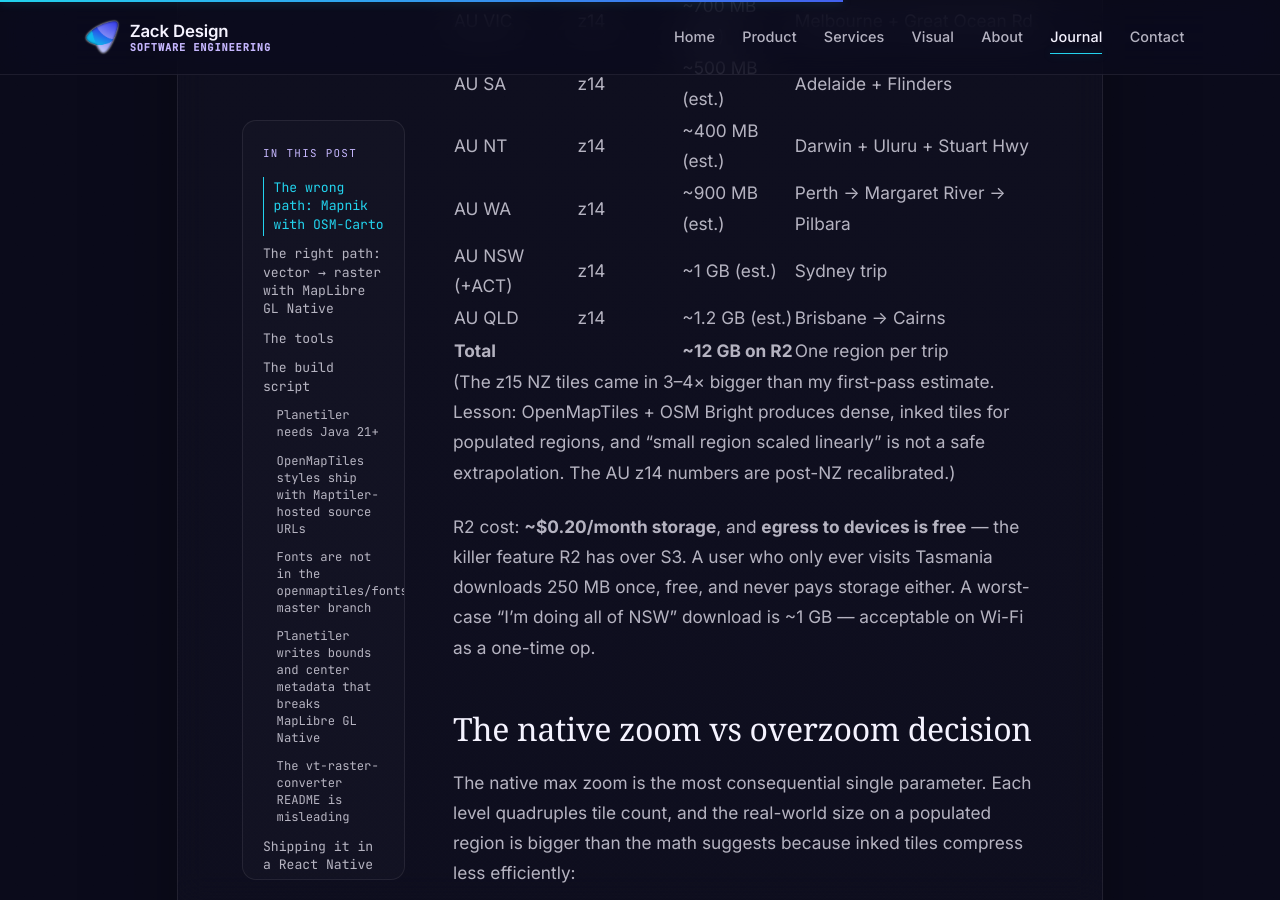
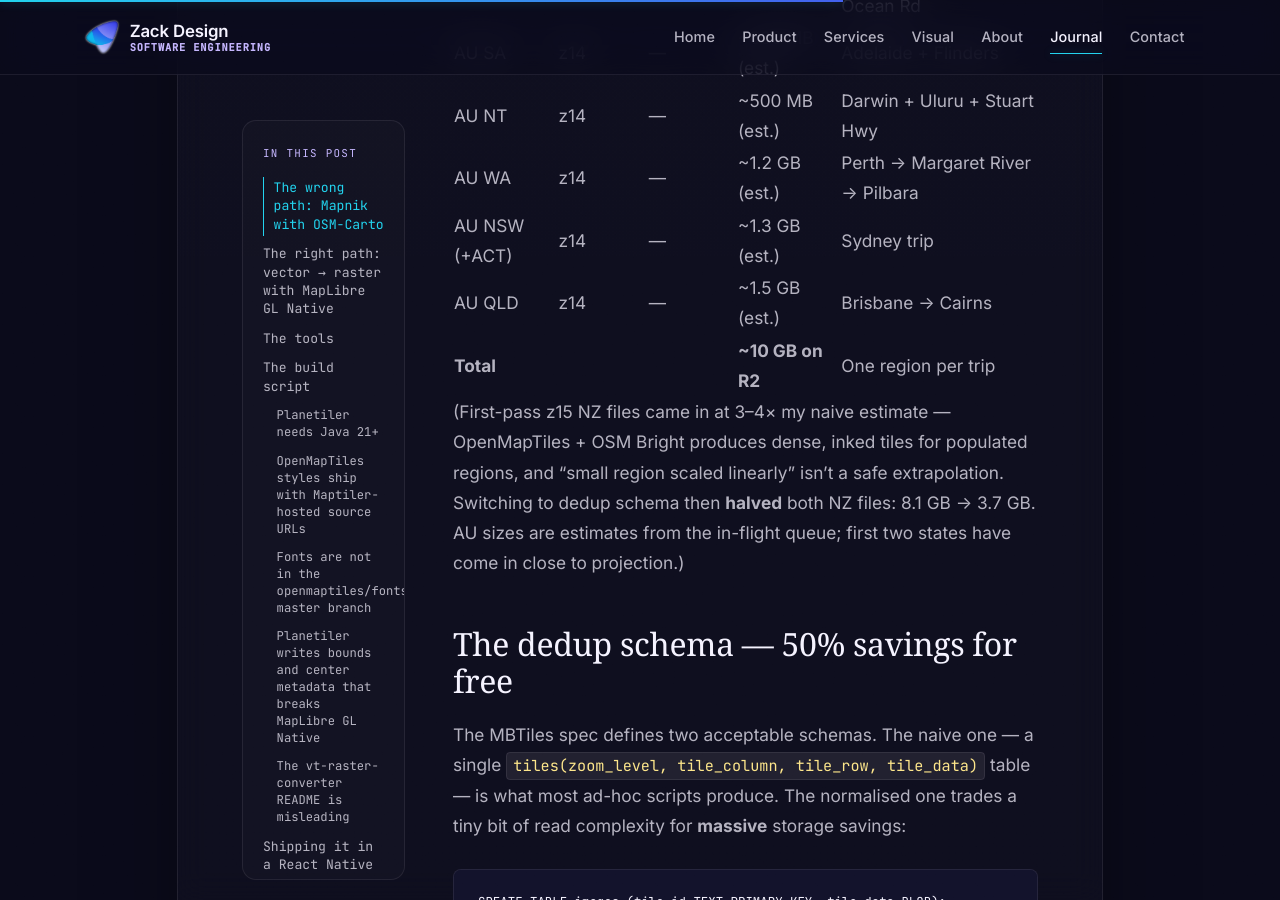
Before and after one commit to zackdesign/zackdesign.github.io, a Jekyll site: the page built from _posts/2026-05-28-offline-maps-vector-raster-mbtiles.md, in a window 1280 px wide and 900 px high, scrolled down 8644 px. Built offline with Jekyll 4.4.1, drawn with Linux system fonts in a browser that asks for light colours; some web fonts are replaced; some of the changed text lies outside the part shown.

Commit message:
docs: add MBTiles dedup schema section with NZ measured savings
NZ post-dedup numbers came in dramatically lower than expected — North
3.9 GB -> 1.9 GB (51%), South 4.2 GB -> 1.8 GB (57%, 71.8% tile dedup
rate). The normalised images+map schema with sha1-based tile_id is the
canonical MBTiles dedup pattern and the savings are larger than any
other optimisation in the pipeline.

Co-Authored-By: Claude Opus 4.7 (1M context) <noreply@anthropic.com>

````diff
--- a/_posts/2026-05-28-offline-maps-vector-raster-mbtiles.md
+++ b/_posts/2026-05-28-offline-maps-vector-raster-mbtiles.md
@@ -179,33 +179,59 @@ Two practical insights drove the file layout:
 
 I shipped NZ at z15 (full Apple-Maps-style detail: trail heads, suburb names, motorway shields) and AU at z14 with overzoom (one zoom level lower native + the patch stretches z14 tiles for higher display zooms). The asymmetry is deliberate — NZ is small enough that z15 doesn't blow up storage; AU is so big that z14 is a 4× saving across an entire continent, and Australian campervan users mostly need road navigation rather than dense urban POI detail.
 
-| Region | Native max-z | Real size | Real users download |
-|---|---|---|---|
-| NZ North | z15 | **3.5 GB** | "I'm doing North Island" |
-| NZ South | z15 | ~3 GB (est.) | "I'm doing South Island" |
-| AU TAS | z14 | ~250 MB (est.) | Tasmania loop |
-| AU VIC | z14 | ~700 MB (est.) | Melbourne + Great Ocean Rd |
-| AU SA  | z14 | ~500 MB (est.) | Adelaide + Flinders |
-| AU NT  | z14 | ~400 MB (est.) | Darwin + Uluru + Stuart Hwy |
-| AU WA  | z14 | ~900 MB (est.) | Perth → Margaret River → Pilbara |
-| AU NSW (+ACT) | z14 | ~1 GB (est.) | Sydney trip |
-| AU QLD | z14 | ~1.2 GB (est.) | Brisbane → Cairns |
-| **Total** | | **~12 GB on R2** | One region per trip |
+| Region | Native max-z | Flat schema | Dedup schema | Real users download |
+|---|---|---|---|---|
+| NZ North | z15 | 3.9 GB | **1.9 GB** | "I'm doing North Island" |
+| NZ South | z15 | 4.2 GB | **1.8 GB** | "I'm doing South Island" |
+| AU TAS | z14 | — | 376 MB | Tasmania loop |
+| AU VIC | z14 | — | 964 MB | Melbourne + Great Ocean Rd |
+| AU SA  | z14 | — | ~600 MB (est.) | Adelaide + Flinders |
+| AU NT  | z14 | — | ~500 MB (est.) | Darwin + Uluru + Stuart Hwy |
+| AU WA  | z14 | — | ~1.2 GB (est.) | Perth → Margaret River → Pilbara |
+| AU NSW (+ACT) | z14 | — | ~1.3 GB (est.) | Sydney trip |
+| AU QLD | z14 | — | ~1.5 GB (est.) | Brisbane → Cairns |
+| **Total** | | | **~10 GB on R2** | One region per trip |
 
-(The z15 NZ tiles came in 3–4× bigger than my first-pass estimate. Lesson: OpenMapTiles + OSM Bright produces dense, inked tiles for populated regions, and "small region scaled linearly" is not a safe extrapolation. The AU z14 numbers are post-NZ recalibrated.)
+(First-pass z15 NZ files came in at 3–4× my naive estimate — OpenMapTiles + OSM Bright produces dense, inked tiles for populated regions, and "small region scaled linearly" isn't a safe extrapolation. Switching to dedup schema then **halved** both NZ files: 8.1 GB → 3.7 GB. AU sizes are estimates from the in-flight queue; first two states have come in close to projection.)
 
-R2 cost: **~$0.20/month storage**, and **egress to devices is free** — the killer feature R2 has over S3. A user who only ever visits Tasmania downloads 250 MB once, free, and never pays storage either. A worst-case "I'm doing all of NSW" download is ~1 GB — acceptable on Wi-Fi as a one-time op.
+## The dedup schema — 50% savings for free
+
+The MBTiles spec defines two acceptable schemas. The naive one — a single `tiles(zoom_level, tile_column, tile_row, tile_data)` table — is what most ad-hoc scripts produce. The normalised one trades a tiny bit of read complexity for **massive** storage savings:
+
+```sql
+CREATE TABLE images (tile_id TEXT PRIMARY KEY, tile_data BLOB);
+CREATE TABLE map (zoom_level, tile_column, tile_row, tile_id);
+CREATE UNIQUE INDEX map_index ON map (zoom_level, tile_column, tile_row);
+CREATE VIEW tiles AS
+  SELECT map.zoom_level, map.tile_column, map.tile_row, images.tile_data
+  FROM map JOIN images ON images.tile_id = map.tile_id;
+```
+
+`tile_id` is `sha1(tile_data)`. Identical tiles — every "pure ocean" tile, every patch of empty desert at mid-zoom, every uniform Southern Alps slope at z15 — collapse to one row in `images`, with many rows in `map` pointing at the same tile_id.
+
+The `tiles` VIEW makes this completely transparent to consumers. Any `SELECT tile_data FROM tiles WHERE zoom_level=? AND tile_column=? AND tile_row=?` works identically against either schema.
+
+The measured impact on NZ:
+
+- **nz-north**: 716,859 tiles → 1.9 GB on disk (51% saving)
+- **nz-south**: 859,891 tiles → 242,217 unique blobs (**71.8% tile dedup rate**), 1.8 GB on disk (57% saving)
+
+Why so high? A region the size of New Zealand has *enormous* repetition at mid-zooms — endless ocean tiles, identical bush-cover tiles in the Fiordland interior, hundreds of identical "purple Southern Alps shading" tiles. Dense urban tiles (Auckland CBD) are all unique and don't dedup, but they're a small fraction of any region's total tile count.
+
+Hashing every tile during pack adds CPU but it's microseconds per tile — invisible compared to the actual rendering time. Reading via the VIEW adds one indexed JOIN which doesn't measurably affect tile-fetch latency on mobile.
+
+R2 cost: **~$0.15/month storage**, and **egress to devices is free** — the killer feature R2 has over S3. A user who only ever visits Tasmania downloads 376 MB once, free, and never pays storage either. The "I'm doing all of NSW" worst case is ~1.3 GB — acceptable on Wi-Fi as a one-time op.
 
 ## The native zoom vs overzoom decision
 
 The native max zoom is the most consequential single parameter. Each level quadruples tile count, and the real-world size on a populated region is bigger than the math suggests because inked tiles compress less efficiently:
 
-| Native max-z | NZ North actual / projected | Trail head labels visible? |
+| Native max-z | NZ North on disk (dedup) | Trail head labels visible? |
 |---|---|---|
-| z14 | ~900 MB | Geometry yes, names usually no |
-| **z15** | **3.5 GB** (measured) | Yes |
-| z16 | ~14 GB | Yes (overkill) |
-| z17 | ~55 GB | Definitely overkill |
+| z14 | ~500 MB (projected) | Geometry yes, names usually no |
+| **z15** | **1.9 GB** (measured) | Yes |
+| z16 | ~7 GB (projected) | Yes (overkill) |
+| z17 | ~28 GB (projected) | Definitely overkill |
 
 z15 is the sweet spot for an Apple Maps replacement when storage isn't a constraint — trail head POIs, road names, settlement labels are all rendered. For continent-scale coverage (Australia), **z14 with overzoom is the practical compromise**: 4× cheaper storage, road names still readable, dense urban POI detail is the only thing lost. Above the native max the device overzooms — stretches the largest available tile up to z18 — which looks blocky at street zoom but is recognisable enough for orientation.
 
````
